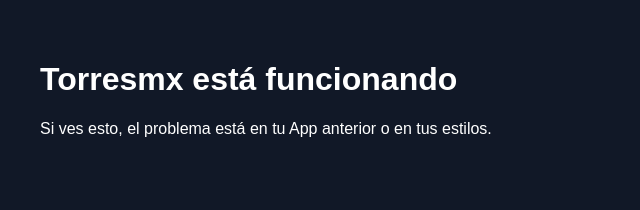
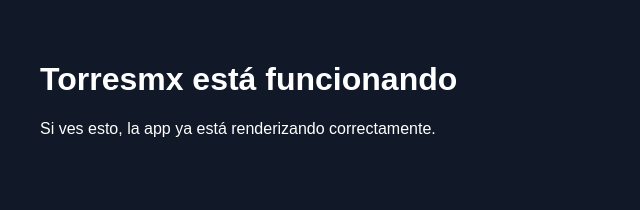
Before and after one commit to ale310torres/Torresmx, a React (Vite) app: page / in a window 1280 px wide. Shown: the top 210 px of the page, without its empty margins (0-640 px from the left). Built offline with nearby package versions, Linux system fonts and the light colour scheme.

Commit message:
Update styles and text in App component

```diff
--- a/src/App.jsx
+++ b/src/App.jsx
@@ -4,13 +4,13 @@ export default function App() {
       style={{
         minHeight: '100vh',
         background: '#111827',
-        color: 'white',
+        color: '#ffffff',
         padding: '40px',
-        fontFamily: 'Arial, sans-serif',
+        fontFamily: 'Arial, Helvetica, sans-serif',
       }}
     >
       <h1>Torresmx está funcionando</h1>
-      <p>Si ves esto, el problema está en tu App anterior o en tus estilos.</p>
+      <p>Si ves esto, la app ya está renderizando correctamente.</p>
     </div>
   );
 }
```
